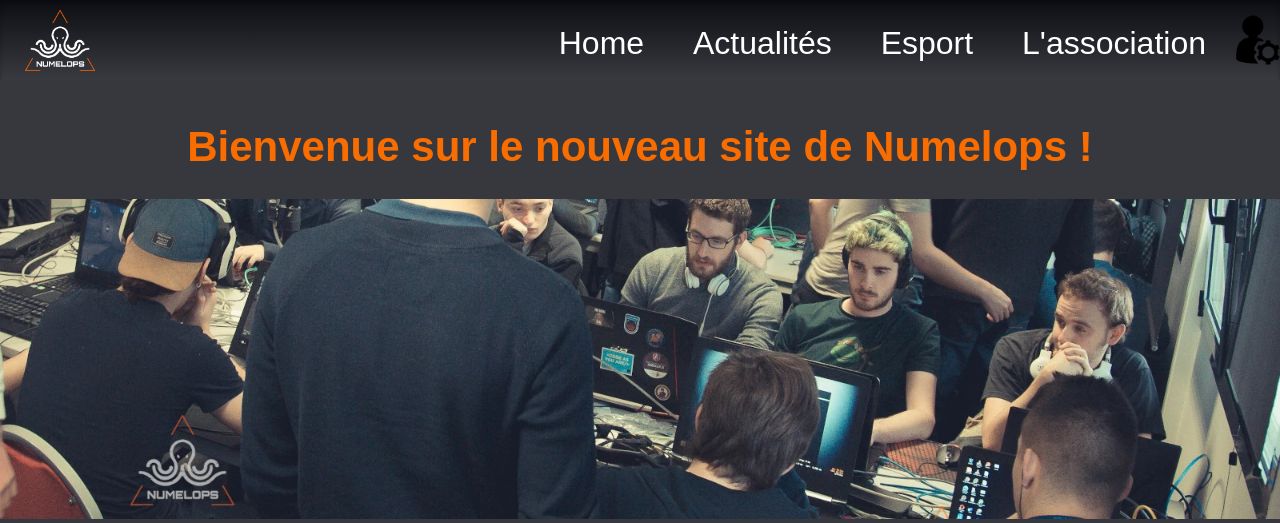
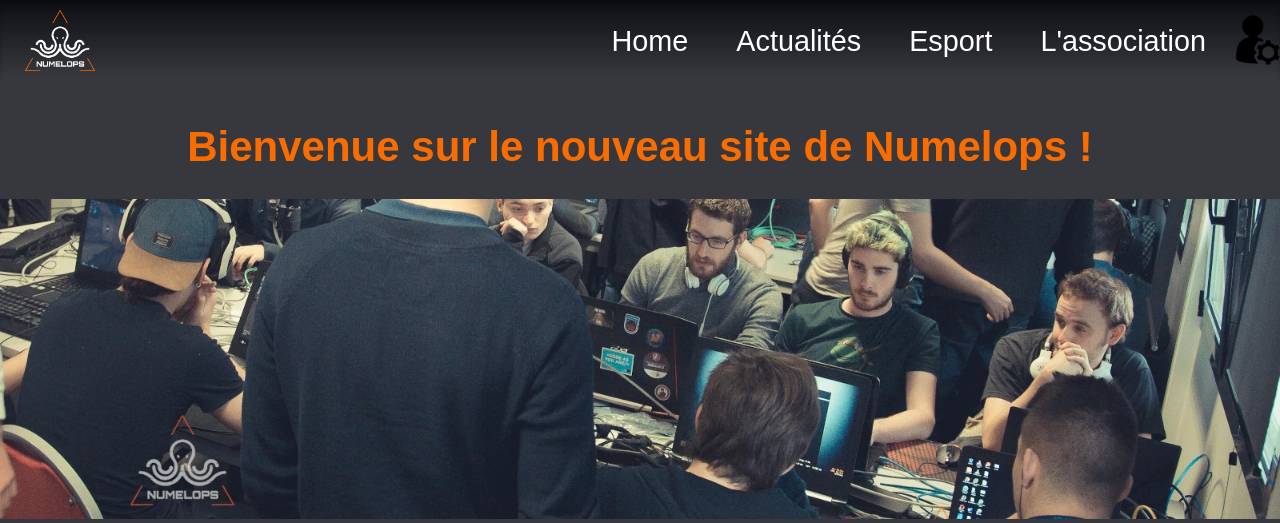
Before and after one commit to nicoHersant/numetrans, a PHP site: page /index.php in a window 1280 px wide. Shown: the top 523 px of the page. Run offline with PHP 8.4, Linux system fonts and the light colour scheme.

Commit message:
optimize header

```diff
--- a/assets/css/block/header.css
+++ b/assets/css/block/header.css
@@ -2,7 +2,7 @@
   height: 80px;
   background: linear-gradient(180deg, #0D0E14 0%, rgba(34, 37, 50, 0.442708) 99.99%, rgba(255, 255, 255, 0) 100%), #4B4B4B;
   box-shadow: 0 4px 4px rgba(0, 0, 0, 0.25), inset 0 4px 4px rgba(0, 0, 0, 0.25);
-  font-size: 2em;
+  font-size: 1.8em;
 }
 
 #header nav {
@@ -15,9 +15,9 @@
   color: #fff;
   text-decoration: none;
 }
-@media only screen and (max-width: 900px) {
+@media only screen and (max-width: 700px) {
   #header {
-    font-size: 2.2em;
+    font-size: 2em;
   }
 }
 #header nav a:hover, #header nav a:focus, #header nav a:active {
--- a/assets/css/general.css
+++ b/assets/css/general.css
@@ -2,6 +2,7 @@
 body {
   margin: 0;
   font-family: arial;
+  heig: 100%;
 }
 body .ta-center {
   text-align: center;
```
